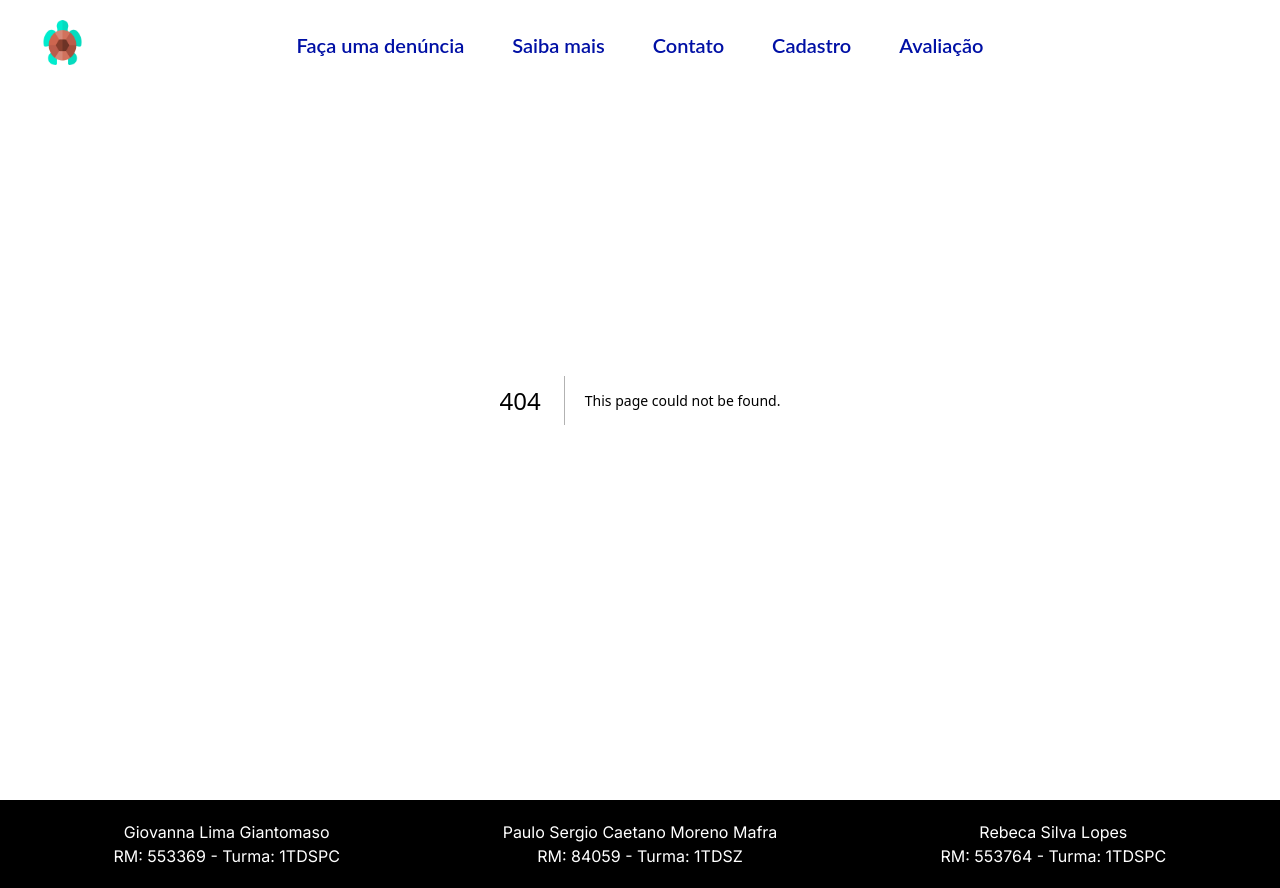
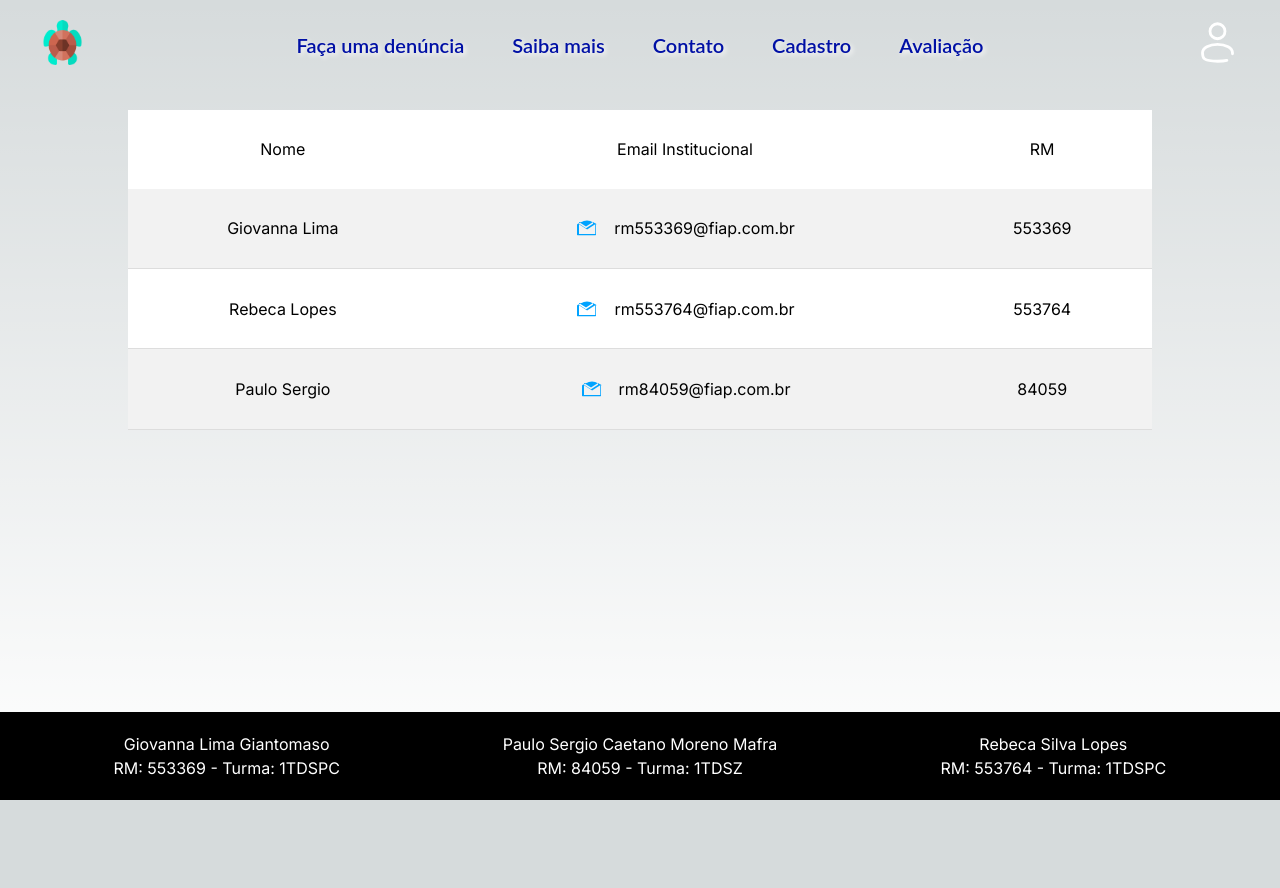
Before and after one commit to GiiGiantomaso/GS-Ocean, a Next.js app: page /contato in a window 1280 px wide. Before the commit this address had no page. After the commit the page ends 800 px from the top, so only its background shows below. Built offline with nearby package versions, Linux system fonts and the light colour scheme.

Commit message:
criação da pagina contato, com seu css e conteudo ja incluidos

```diff
--- /dev/null
+++ b/src/app/contato/page.tsx
@@ -0,0 +1,54 @@
+import React from 'react';
+import './styles.css';
+
+const EnvelopeIcon = () => (
+  <svg xmlns="http://www.w3.org/2000/svg" width="24" height="24" viewBox="0 0 24 24">
+    <path d="M21.734 8.293c-.133-.086-5.734-3.707-9.734-3.707s-9.602 3.621-9.734 3.707c-.158.102-.266.262-.266.441v10c0 .276.224.5.5.5h18c.276 0 .5-.224.5-.5v-10c0-.179-.108-.339-.266-.441zm-1.734 9.707h-16v-9.666l7.781 5.033c.105.068.226.101.344.101s.238-.033.344-.101l7.781-5.033v9.666zm-9-5.707l-7-4.5v-1.793l7 4.5 7-4.5v1.793l-7 4.5z"/>
+  </svg>
+);
+
+const Contato = () => {
+  return (
+    <table className="table">
+      <tbody>
+        <tr className="table-header">
+          <td className="table-cell">Nome</td>
+          <td className="table-cell">Email Institucional</td>
+          <td className="table-cell">RM</td>
+        </tr>
+        <tr className="table-row">
+          <td className="table-cell">Giovanna Lima</td>
+          <td className="table-cell">
+            <div className="icon-container">
+              <EnvelopeIcon />
+              <span>rm553369@fiap.com.br</span>
+            </div>
+          </td>
+          <td className="table-cell">553369</td>
+        </tr>
+        <tr className="table-row">
+          <td className="table-cell">Rebeca Lopes</td>
+          <td className="table-cell">
+            <div className="icon-container">
+              <EnvelopeIcon />
+              <span>rm553764@fiap.com.br</span>
+            </div>
+          </td>
+          <td className="table-cell">553764</td>
+        </tr>
+        <tr className="table-row">
+          <td className="table-cell">Paulo Sergio</td>
+          <td className="table-cell">
+            <div className="icon-container">
+              <EnvelopeIcon />
+              <span>rm84059@fiap.com.br</span>
+            </div>
+          </td>
+          <td className="table-cell">84059</td>
+        </tr>
+      </tbody>
+    </table>
+  );
+};
+
+export default Contato;
--- /dev/null
+++ b/src/app/contato/styles.css
@@ -0,0 +1,63 @@
+.page-background {
+  background-color: #ADD8E6;
+}
+
+.table {
+  margin: 50px auto;
+  width: 80%;
+  border-collapse: collapse;
+  background-color: #fff;
+  height: 40vh;
+  margin-top: 110px;
+  margin-bottom: 225px;
+}
+
+.table-header {
+  background-color: #ffffff;
+  color: #fff;
+}
+
+.table-row {
+  border-bottom: 1px solid #ddd;
+}
+
+.table-row:nth-child(even) {
+  background-color: #f2f2f2;
+}
+
+.table-cell {
+  text-align: center;
+  padding: 12px 35px;
+  color: black;
+}
+
+.icon-container {
+  display: flex;
+  align-items: center;
+  gap: 10px;
+  justify-content: center;
+}
+
+.icon-container svg {
+  fill: #00A3FF;
+}
+
+.icon-container span {
+  margin-left: 5px;
+}
+.page-container {
+    display: flex;
+    flex-direction: column;
+    min-height: 100vh;
+  }
+
+  .page-background {
+    background-color: #ADD8E6;
+    flex-grow: 1;
+  }
+
+  .footer {
+    background-color: #ffffff;
+    padding: 20px;
+    text-align: center;
+  }
```
